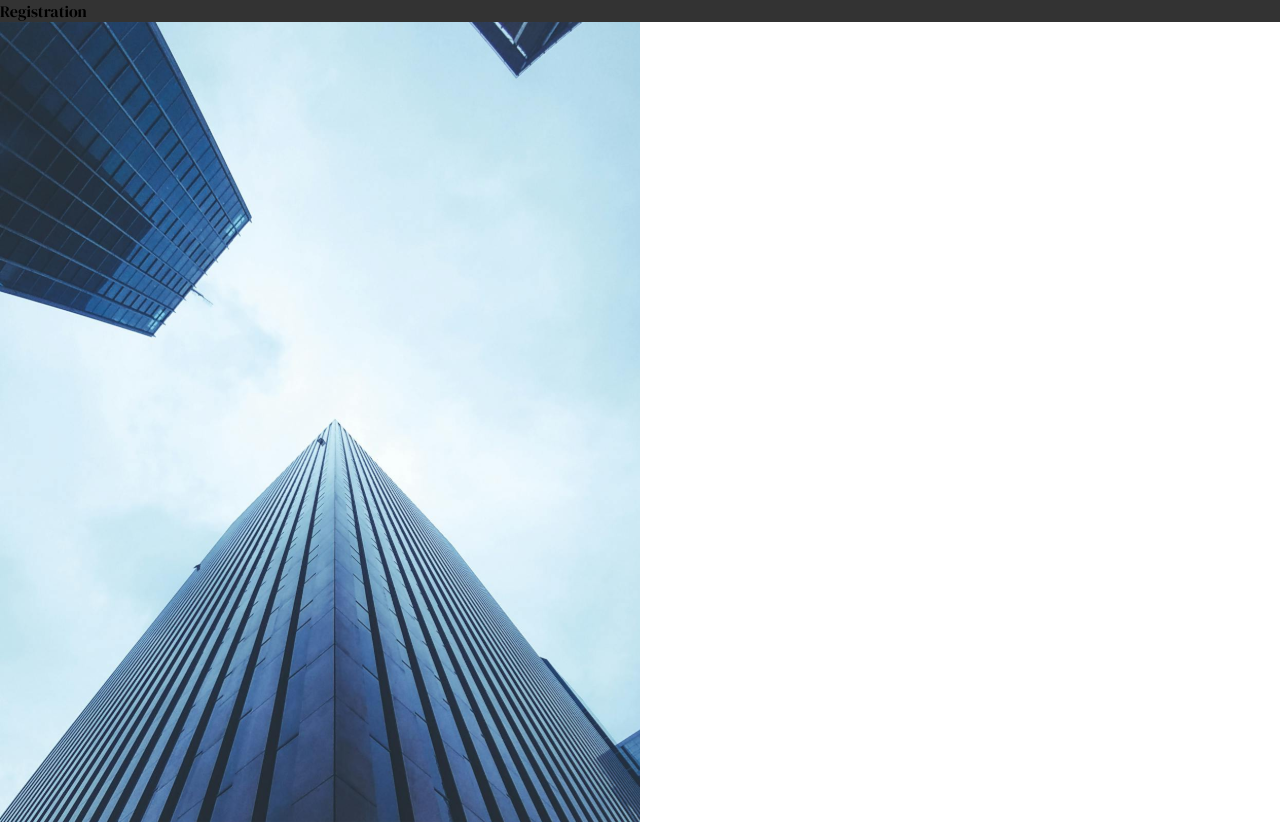
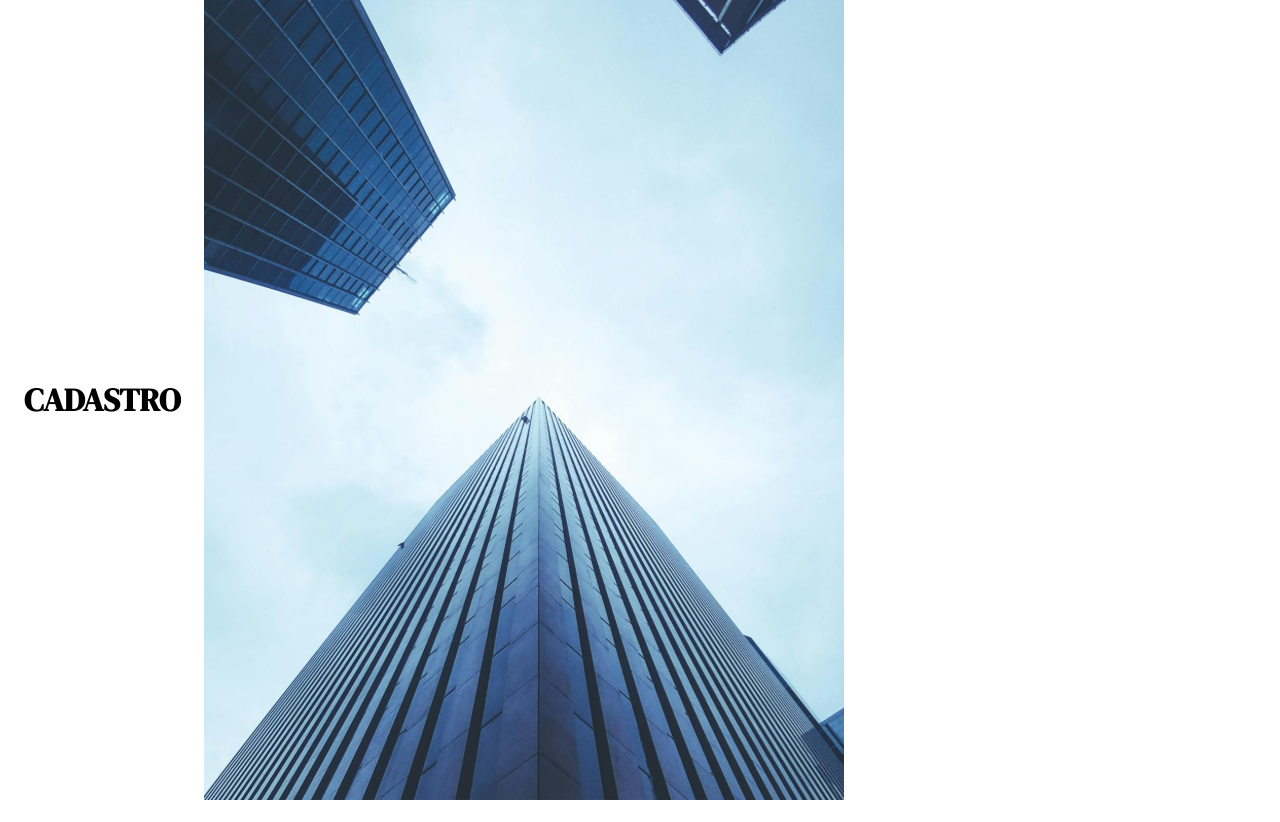
Before and after one commit to mariellima/dnc-sales-dashboard-mlg, a React (Vite) app: page /cadastro in a window 1280 px wide. After the commit the page ends 800 px from the top, so only its background shows below. Built offline with nearby package versions, Linux system fonts and the light colour scheme.

Commit message:
Feat material-ui-insert

```diff
--- a/package.json
+++ b/package.json
@@ -10,6 +10,9 @@
     "preview": "vite preview"
   },
   "dependencies": {
+    "@emotion/react": "^11.14.0",
+    "@emotion/styled": "^11.14.1",
+    "@mui/material": "^7.2.0",
     "@types/styled-components": "^5.1.34",
     "react": "^19.1.0",
     "react-dom": "^19.1.0",
--- /dev/null
+++ b/src/components/BannerImage.tsx
@@ -0,0 +1,8 @@
+import styled from 'styled-components'
+
+export const BannerImage = styled.div`
+  background-image: url(/login-image.svg);
+  background-size: cover;
+  height: 100vh;
+  width: 50vw;
+`
--- /dev/null
+++ b/src/components/index.ts
@@ -0,0 +1 @@
+export * from './BannerImage';
--- a/src/pages/Login.tsx
+++ b/src/pages/Login.tsx
@@ -1,24 +1,34 @@
-import styled from "styled-components";
-
-const LoginArea = styled.div`
-   background: #666;
-`;
-
-const LoginImage = styled.div`
-   background-image: url(/login-image.svg);
-   background-size: cover;
-   height: 100vh;
-   width: 50vw;
-`;
+import { Box, Container, Grid } from '@mui/material'
+import { BannerImage } from '@/components'
 
 
 function Login() {
   return (
     <>
-      <LoginArea>LOGIN</LoginArea>
-      <LoginImage />
+      <Box>
+        <Grid container>
+          <Grid
+            item
+            xs={12}
+            sm={6}
+            sx={{ alignItems: 'center', display: 'flex', height: '100vh' }}
+          >
+            <Container maxWidth="sm">
+              <h1>LOGIN</h1>
+            </Container>
+          </Grid>
+          <Grid
+            item
+            xs={12}
+            sm={6}
+            sx={{ display: { xs: 'none', sm: 'block' } }}
+          >
+            <BannerImage />
+          </Grid>
+        </Grid>
+      </Box>
     </>
   )
 }
 
-export default Login;
+export default Login
--- a/src/pages/Registration.tsx
+++ b/src/pages/Registration.tsx
@@ -1,21 +1,31 @@
-import styled from 'styled-components'
-
-const RegistrationArea = styled.div`
-  background: #333;
-`
-
-const RegistrationImage = styled.div`
-  background-image: url(/login-image.svg);
-  background-size: cover;
-  height: 100vh;
-  width: 50vw;
-`
+import { Box, Container, Grid } from '@mui/material'
+import { BannerImage } from '@/components'
 
 function Registration() {
   return (
     <>
-      <RegistrationArea>Registration</RegistrationArea>
-      <RegistrationImage />
+      <Box>
+        <Grid container>
+          <Grid
+            item
+            xs={12}
+            sm={6}
+            sx={{ alignItems: 'center', display: 'flex', height: '100vh' }}
+          >
+            <Container maxWidth="sm">
+              <h1>CADASTRO</h1>
+            </Container>
+          </Grid>
+          <Grid
+            item
+            xs={12}
+            sm={6}
+            sx={{ display: { xs: 'none', sm: 'block' } }}
+          >
+            <BannerImage />
+          </Grid>
+        </Grid>
+      </Box>
     </>
   )
 }
--- a/src/styles/theme.ts
+++ b/src/styles/theme.ts
@@ -1,4 +1,4 @@
-import type { Theme } from '@/types/theme'
+import type { Theme } from '@/types'
 
 export const lighTheme: Theme = {
   appBackground: '#FFF',
--- a/vite.config.ts
+++ b/vite.config.ts
@@ -4,6 +4,9 @@
 
 export default defineConfig({
   plugins: [react()],
+  optimizeDeps: {
+     include: ['emotion/styled'],
+  },
   resolve: {
     alias: {
       '@': path.resolve(__dirname, 'src'),
```
Also changed, not shown: 1 other file (tests, documents, lock files or other folders).
